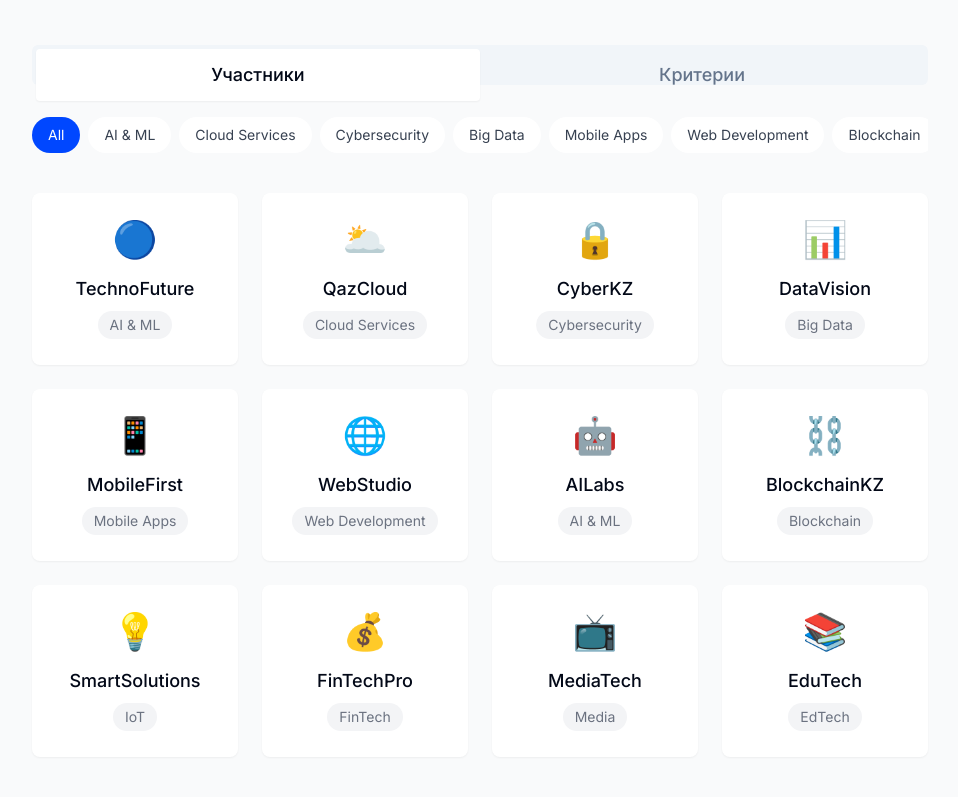
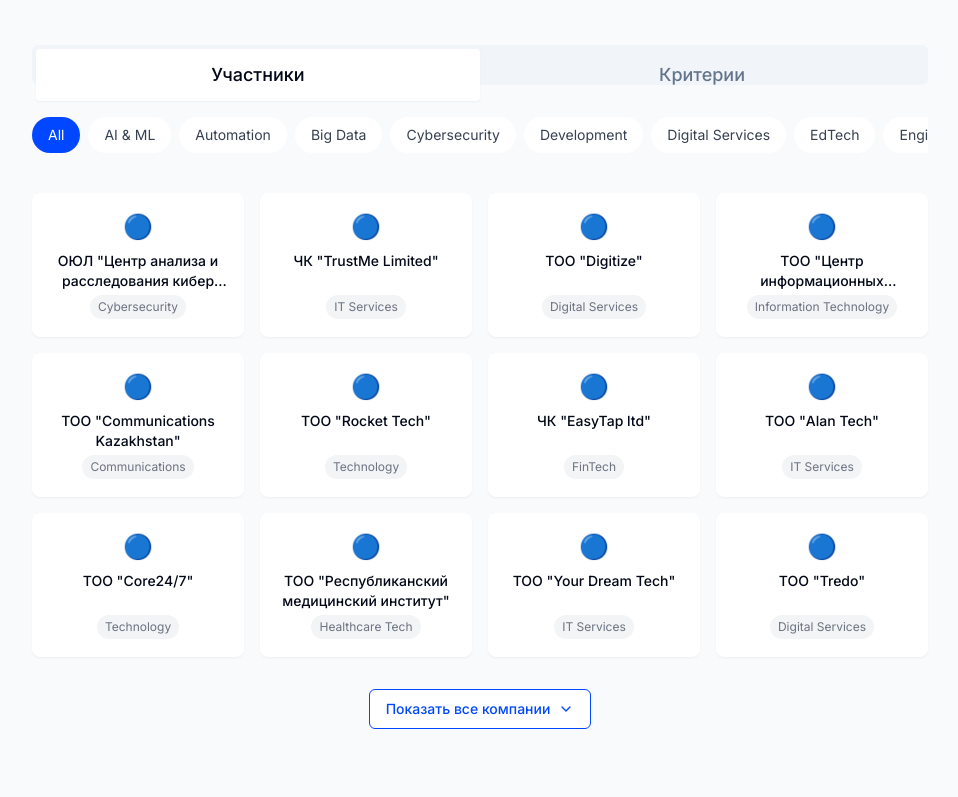
Before and after one commit to bibihabibi/qaztech-club-page, a React (Vite) app: page / in a window 1280 px wide. Shown: the part 923-1720 px from the top of the page, without its empty margins (160-1118 px from the left). Built offline with nearby package versions, Linux system fonts and the light colour scheme.

Commit message:
Refactor: Implement company list with button
Refactor the ClubSection to display company names with empty logos and a button to reveal the full list.

```diff
--- a/src/components/ClubSection.tsx
+++ b/src/components/ClubSection.tsx
@@ -1,52 +1,131 @@
 
 import React, { useState, useEffect } from 'react';
 import { Tabs, TabsContent, TabsList, TabsTrigger } from "@/components/ui/tabs";
+import { Button } from "@/components/ui/button";
 import { cn } from '@/lib/utils';
+import { ChevronDown, ChevronUp } from 'lucide-react';
 
-// Mock data for companies
+// Full list of companies
 const companies = [
-  { id: 1, name: 'TechnoFuture', category: 'AI & ML', logo: '🔵' },
-  { id: 2, name: 'QazCloud', category: 'Cloud Services', logo: '🌥️' },
-  { id: 3, name: 'CyberKZ', category: 'Cybersecurity', logo: '🔒' },
-  { id: 4, name: 'DataVision', category: 'Big Data', logo: '📊' },
-  { id: 5, name: 'MobileFirst', category: 'Mobile Apps', logo: '📱' },
-  { id: 6, name: 'WebStudio', category: 'Web Development', logo: '🌐' },
-  { id: 7, name: 'AILabs', category: 'AI & ML', logo: '🤖' },
-  { id: 8, name: 'BlockchainKZ', category: 'Blockchain', logo: '⛓️' },
-  { id: 9, name: 'SmartSolutions', category: 'IoT', logo: '💡' },
-  { id: 10, name: 'FinTechPro', category: 'FinTech', logo: '💰' },
-  { id: 11, name: 'MediaTech', category: 'Media', logo: '📺' },
-  { id: 12, name: 'EduTech', category: 'EdTech', logo: '📚' },
+  { id: 1, name: 'ОЮЛ "Центр анализа и расследования кибер атак"', category: 'Cybersecurity', logo: '🔵' },
+  { id: 2, name: 'ЧК "TrustMe Limited"', category: 'IT Services', logo: '🔵' },
+  { id: 3, name: 'ТОО "Digitize"', category: 'Digital Services', logo: '🔵' },
+  { id: 4, name: 'ТОО "Центр информационных отраслевых решений Интегро"', category: 'Information Technology', logo: '🔵' },
+  { id: 5, name: 'ТОО "Communications Kazakhstan"', category: 'Communications', logo: '🔵' },
+  { id: 6, name: 'ТОО "Rocket Tech"', category: 'Technology', logo: '🔵' },
+  { id: 7, name: 'ЧК "EasyTap ltd"', category: 'FinTech', logo: '🔵' },
+  { id: 8, name: 'ТОО "Alan Tech"', category: 'IT Services', logo: '🔵' },
+  { id: 9, name: 'ТОО "Core24/7"', category: 'Technology', logo: '🔵' },
+  { id: 10, name: 'ТОО "Республиканский медицинский институт"', category: 'Healthcare Tech', logo: '🔵' },
+  { id: 11, name: 'ТОО "Your Dream Tech"', category: 'IT Services', logo: '🔵' },
+  { id: 12, name: 'ТОО "Tredo"', category: 'Digital Services', logo: '🔵' },
+  { id: 13, name: 'ТОО "ТехКазак"', category: 'Technology', logo: '🔵' },
+  { id: 14, name: 'ТОО "Сайлет"', category: 'IT Services', logo: '🔵' },
+  { id: 15, name: 'ТОО "Akyl Solutions"', category: 'AI & ML', logo: '🔵' },
+  { id: 16, name: 'ТОО "City Innovation Проект AI Pradavan"', category: 'AI & ML', logo: '🔵' },
+  { id: 17, name: 'ТОО "Maxinum Consulting Group"', category: 'Consulting', logo: '🔵' },
+  { id: 18, name: 'ЧК "TargetAI Limited"', category: 'AI & ML', logo: '🔵' },
+  { id: 19, name: 'ТОО "Smart Parking Technologies"', category: 'IoT', logo: '🔵' },
+  { id: 20, name: 'ТОО "Proitivity"', category: 'IT Services', logo: '🔵' },
+  { id: 21, name: 'ТОО "Azimut Solutions"', category: 'IT Solutions', logo: '🔵' },
+  { id: 22, name: 'ТОО "Kramtech"', category: 'Technology', logo: '🔵' },
+  { id: 23, name: 'TOO "Ihs"', category: 'IT Services', logo: '🔵' },
+  { id: 24, name: 'ТОО "Элтекс Алатау"', category: 'Technology', logo: '🔵' },
+  { id: 25, name: 'ТОО "Интер Сервис"', category: 'Services', logo: '🔵' },
+  { id: 26, name: 'ТОО "Power Media"', category: 'Media', logo: '🔵' },
+  { id: 27, name: 'ТОО "ATI Projects"', category: 'IT Projects', logo: '🔵' },
+  { id: 28, name: 'ТОО "Tis-servise"', category: 'Services', logo: '🔵' },
+  { id: 29, name: 'ТОО "GreenDem"', category: 'Green Technology', logo: '🔵' },
+  { id: 30, name: 'ТОО "Цифровые налоговые технологии"', category: 'FinTech', logo: '🔵' },
+  { id: 31, name: 'ЧК "Al-Farabi Innovation Hub Ltd"', category: 'Innovation', logo: '🔵' },
+  { id: 32, name: 'ТОО "Arg Group Ltd"', category: 'IT Group', logo: '🔵' },
+  { id: 33, name: 'ТОО "Alta Telecom"', category: 'Telecommunications', logo: '🔵' },
+  { id: 34, name: 'ТОО "Aardvark"', category: 'Technology', logo: '🔵' },
+  { id: 35, name: 'ТОО "Смарт заправка"', category: 'IoT', logo: '🔵' },
+  { id: 36, name: 'ТОО "Aimi automation services"', category: 'Automation', logo: '🔵' },
+  { id: 37, name: 'ТОО "Ost Engineering"', category: 'Engineering', logo: '🔵' },
+  { id: 38, name: 'ТОО "ZeinetSSE"', category: 'IT Services', logo: '🔵' },
+  { id: 39, name: 'ТОО "Geometry"', category: 'Technology', logo: '🔵' },
+  { id: 40, name: 'ТОО "It-enterprise"', category: 'Enterprise IT', logo: '🔵' },
+  { id: 41, name: 'ТОО "Baiterek Engineering"', category: 'Engineering', logo: '🔵' },
+  { id: 42, name: 'ТОО "Big Dream Lab"', category: 'Innovation', logo: '🔵' },
+  { id: 43, name: 'ТОО "Digital geology"', category: 'Geo Tech', logo: '🔵' },
+  { id: 44, name: 'ЧК "iKapitalist Ltd"', category: 'FinTech', logo: '🔵' },
+  { id: 45, name: 'ТОО "Daedalus Mind Projects"', category: 'AI & ML', logo: '🔵' },
+  { id: 46, name: 'ТОО "RocketTech"', category: 'Technology', logo: '🔵' },
+  { id: 47, name: 'ТОО "Ag Tech"', category: 'AgriTech', logo: '🔵' },
+  { id: 48, name: 'ТОО "eCapital"', category: 'FinTech', logo: '🔵' },
+  { id: 49, name: 'ТОО "Kazprom avtomatika"', category: 'Automation', logo: '🔵' },
+  { id: 50, name: 'ТОО "Глобал Новиком"', category: 'IT Services', logo: '🔵' },
+  { id: 51, name: 'ТОО "Arta Software"', category: 'Software', logo: '🔵' },
+  { id: 52, name: 'ТОО "Ordagen ERP"', category: 'ERP Systems', logo: '🔵' },
+  { id: 53, name: 'Platma', category: 'FinTech', logo: '🔵' },
+  { id: 54, name: 'ТОО "Codiplay"', category: 'Software', logo: '🔵' },
+  { id: 55, name: 'Acf Pit', category: 'IT Services', logo: '🔵' },
+  { id: 56, name: 'ТОО "Alpha.Tech.Edu"', category: 'EdTech', logo: '🔵' },
+  { id: 57, name: 'ТОО "Апару"', category: 'IT Services', logo: '🔵' },
+  { id: 58, name: 'ТОО "Сункар МС"', category: 'Technology', logo: '🔵' },
+  { id: 59, name: 'ТОО "Formula three"', category: 'Technology', logo: '🔵' },
+  { id: 60, name: 'ТОО "Arlan SI"', category: 'IT Services', logo: '🔵' },
+  { id: 61, name: 'ТОО "Sheksiz Orta"', category: 'Technology', logo: '🔵' },
+  { id: 62, name: 'ТОО "EmAI"', category: 'AI & ML', logo: '🔵' },
+  { id: 63, name: 'ТОО "Обработка больших данных"', category: 'Big Data', logo: '🔵' },
+  { id: 64, name: 'ТОО "IBecSystems"', category: 'IT Systems', logo: '🔵' },
+  { id: 65, name: 'ТОО "Ids Robotics"', category: 'Robotics', logo: '🔵' },
+  { id: 66, name: 'ТОО "Edge-Apps"', category: 'Mobile Apps', logo: '🔵' },
+  { id: 67, name: 'ТОО "Группа Роботек"', category: 'Robotics', logo: '🔵' },
+  { id: 68, name: 'ТОО "Техноробот"', category: 'Robotics', logo: '🔵' },
+  { id: 69, name: 'ТОО "Ziz inc"', category: 'Technology', logo: '🔵' },
+  { id: 70, name: 'TOO "Time Tracker"', category: 'Software', logo: '🔵' },
+  { id: 71, name: 'ИП "Sb Dev"', category: 'Development', logo: '🔵' },
+  { id: 72, name: 'ТОО "Damumed"', category: 'Healthcare Tech', logo: '🔵' },
+  { id: 73, name: 'ТОО "Data Star"', category: 'Data Analytics', logo: '🔵' },
+  { id: 74, name: 'ТОО "Hyperoptic Q"', category: 'Technology', logo: '🔵' },
+  { id: 75, name: 'ТОО "Special Gear Kazakhstan"', category: 'Hardware', logo: '🔵' },
+  { id: 76, name: 'ТОО "Office-Expert.kz"', category: 'IT Services', logo: '🔵' },
+  { id: 77, name: 'ТОО "Sunrise Development"', category: 'Development', logo: '🔵' },
 ];
 
 // Categories for filtering
 const categories = [
   'All',
   'AI & ML',
-  'Cloud Services',
+  'Automation',
+  'Big Data',
   'Cybersecurity',
-  'Big Data',
+  'Development',
+  'Digital Services',
+  'EdTech',
+  'Engineering',
+  'Enterprise IT',
+  'FinTech',
+  'Healthcare Tech',
+  'Innovation',
+  'IoT',
+  'IT Services',
+  'IT Solutions',
+  'Media',
   'Mobile Apps',
-  'Web Development',
-  'Blockchain',
-  'IoT',
-  'FinTech',
-  'Media',
-  'EdTech',
+  'Robotics',
+  'Software',
+  'Technology',
+  'Telecommunications',
 ];
 
 const ClubSection: React.FC = () => {
   const [selectedCategory, setSelectedCategory] = useState('All');
-  const [filteredCompanies, setFilteredCompanies] = useState(companies);
+  const [filteredCompanies, setFilteredCompanies] = useState(companies.slice(0, 12));
   const [isVisible, setIsVisible] = useState(false);
+  const [showAllCompanies, setShowAllCompanies] = useState(false);
 
   useEffect(() => {
     if (selectedCategory === 'All') {
-      setFilteredCompanies(companies);
+      setFilteredCompanies(showAllCompanies ? companies : companies.slice(0, 12));
     } else {
-      setFilteredCompanies(companies.filter(company => company.category === selectedCategory));
+      const filtered = companies.filter(company => company.category === selectedCategory);
+      setFilteredCompanies(showAllCompanies ? filtered : filtered.slice(0, 12));
     }
-  }, [selectedCategory]);
+  }, [selectedCategory, showAllCompanies]);
 
   useEffect(() => {
     const observer = new IntersectionObserver(
@@ -69,6 +148,10 @@ const ClubSection: React.FC = () => {
       }
     };
   }, []);
+
+  const toggleShowAll = () => {
+    setShowAllCompanies(!showAllCompanies);
+  };
 
   return (
     <section id="club" className="py-20 bg-gray-50">
@@ -111,27 +194,48 @@ const ClubSection: React.FC = () => {
             </div>
 
             {/* Companies grid */}
-            <div className="grid grid-cols-1 sm:grid-cols-2 md:grid-cols-3 lg:grid-cols-4 gap-6">
+            <div className="grid grid-cols-2 sm:grid-cols-3 md:grid-cols-3 lg:grid-cols-4 gap-4">
               {filteredCompanies.map((company, index) => (
                 <div
                   key={company.id}
                   className={cn(
-                    "bg-white p-6 rounded-lg shadow-sm hover:shadow-md transition-all duration-300",
+                    "bg-white p-4 rounded-lg shadow-sm hover:shadow-md transition-all duration-300",
                     "transform hover:-translate-y-1 hover:border-qaztech-blue",
                     "border-2 border-transparent",
                     isVisible ? "opacity-100 translate-y-0" : "opacity-0 translate-y-10"
                   )}
                   style={{ transitionDelay: `${index * 50 + 300}ms` }}
                 >
-                  <div className="flex flex-col items-center text-center">
-                    <div className="text-4xl mb-4">{company.logo}</div>
-                    <h3 className="text-lg font-medium mb-2">{company.name}</h3>
-                    <span className="text-sm text-gray-500 px-3 py-1 bg-gray-100 rounded-full">
+                  <div className="flex flex-col items-center text-center h-full">
+                    <div className="text-2xl mb-2">{company.logo}</div>
+                    <h3 className="text-sm font-medium mb-1 line-clamp-2">{company.name}</h3>
+                    <span className="text-xs text-gray-500 px-2 py-1 bg-gray-100 rounded-full mt-auto">
                       {company.category}
                     </span>
                   </div>
                 </div>
               ))}
+            </div>
+
+            {/* Show more/less button */}
+            <div className="flex justify-center mt-8">
+              <Button
+                onClick={toggleShowAll}
+                variant="outline"
+                className="group flex items-center gap-2 border-qaztech-blue text-qaztech-blue hover:bg-qaztech-blue hover:text-white transition-all duration-300"
+              >
+                {showAllCompanies ? (
+                  <>
+                    Показать меньше
+                    <ChevronUp className="h-4 w-4 transition-transform group-hover:-translate-y-0.5" />
+                  </>
+                ) : (
+                  <>
+                    Показать все компании
+                    <ChevronDown className="h-4 w-4 transition-transform group-hover:translate-y-0.5" />
+                  </>
+                )}
+              </Button>
             </div>
           </TabsContent>
 
@@ -143,90 +247,78 @@ const ClubSection: React.FC = () => {
               <h3 className="text-xl font-bold mb-6 text-center">Критерии для вступления в Клуб</h3>
 
               <div className="space-y-8">
-                {/* Level 1 */}
+                {/* Point 1 */}
                 <div className="relative">
                   <div className="flex items-center">
                     <div className="flex items-center justify-center w-12 h-12 rounded-full bg-qaztech-blue text-white font-bold text-lg">
                       1
                     </div>
                     <div className="ml-4">
-                      <h4 className="text-lg font-semibold">Стартовый уровень</h4>
-                      <p className="text-gray-600">Годовой оборот до 300 млн тенге</p>
+                      <h4 className="text-lg font-semibold">Функционирование компании</h4>
+                      <p className="text-gray-600">– не менее 2 лет</p>
                     </div>
-                  </div>
-                  <div className="ml-6 pl-6 border-l-2 border-dashed border-qaztech-blue mt-4 mb-4">
-                    <ul className="space-y-3">
-                      <li className="flex items-center">
-                        <span className="w-2 h-2 bg-qaztech-blue rounded-full mr-2"></span>
-                        <span>Наличие технологического продукта или сервиса</span>
-                      </li>
-                      <li className="flex items-center">
-                        <span className="w-2 h-2 bg-qaztech-blue rounded-full mr-2"></span>
-                        <span>Минимум 1 год на рынке</span>
-                      </li>
-                      <li className="flex items-center">
-                        <span className="w-2 h-2 bg-qaztech-blue rounded-full mr-2"></span>
-                        <span>Команда от 5 сотрудников</span>
-                      </li>
-                    </ul>
                   </div>
                 </div>
 
-                {/* Level 2 */}
+                {/* Point 2 */}
                 <div className="relative">
                   <div className="flex items-center">
                     <div className="flex items-center justify-center w-12 h-12 rounded-full bg-qaztech-blue text-white font-bold text-lg">
                       2
                     </div>
                     <div className="ml-4">
-                      <h4 className="text-lg font-semibold">Средний уровень</h4>
-                      <p className="text-gray-600">Годовой оборот от 300 млн до 1 млрд тенге</p>
+                      <h4 className="text-lg font-semibold">Средний годовой оборот компании</h4>
                     </div>
                   </div>
                   <div className="ml-6 pl-6 border-l-2 border-dashed border-qaztech-blue mt-4 mb-4">
-                    <ul className="space-y-3">
-                      <li className="flex items-center">
-                        <span className="w-2 h-2 bg-qaztech-blue rounded-full mr-2"></span>
-                        <span>Устойчивая бизнес-модель</span>
+                    <ul className="space-y-4">
+                      <li className="flex items-start">
+                        <span className="w-2 h-2 bg-qaztech-blue rounded-full mr-2 mt-2"></span>
+                        <span><span className="font-medium">до 300 млн тг в год</span> - повышение совокупного дохода участников, нетворкинг и партнерства в клубе, участие в диалоговых площадках tech-to-gov</span>
                       </li>
-                      <li className="flex items-center">
-                        <span className="w-2 h-2 bg-qaztech-blue rounded-full mr-2"></span>
-                        <span>Минимум 2 года на рынке</span>
+                      <li className="flex items-start">
+                        <span className="w-2 h-2 bg-qaztech-blue rounded-full mr-2 mt-2"></span>
+                        <span><span className="font-medium">300 млн тг и выше в год</span> - прямые переговоры с руководством крупных предприятий, специальные программы развития, участие в профильных группах</span>
                       </li>
-                      <li className="flex items-center">
-                        <span className="w-2 h-2 bg-qaztech-blue rounded-full mr-2"></span>
-                        <span>Команда от 15 сотрудников</span>
+                      <li className="flex items-start">
+                        <span className="w-2 h-2 bg-qaztech-blue rounded-full mr-2 mt-2"></span>
+                        <span><span className="font-medium">1 млрд тг и выше в год</span> - участие в Совете по технологической политике, периодические встречи с руководством Правительства, системные решения</span>
                       </li>
                     </ul>
                   </div>
                 </div>
 
-                {/* Level 3 */}
+                {/* Points 3-5 */}
                 <div className="relative">
                   <div className="flex items-center">
                     <div className="flex items-center justify-center w-12 h-12 rounded-full bg-qaztech-blue text-white font-bold text-lg">
                       3
                     </div>
                     <div className="ml-4">
-                      <h4 className="text-lg font-semibold">Продвинутый уровень</h4>
-                      <p className="text-gray-600">Годовой оборот свыше 1 млрд тенге</p>
+                      <p className="text-gray-600">Соответствие ОКЭДу (торговля, е-commerce, научная организация и др.)</p>
                     </div>
                   </div>
-                  <div className="ml-6 pl-6 border-l-2 border-transparent mt-4">
-                    <ul className="space-y-3">
-                      <li className="flex items-center">
-                        <span className="w-2 h-2 bg-qaztech-blue rounded-full mr-2"></span>
-                        <span>Лидерская позиция на рынке</span>
-                      </li>
-                      <li className="flex items-center">
-                        <span className="w-2 h-2 bg-qaztech-blue rounded-full mr-2"></span>
-                        <span>Узнаваемый бренд</span>
-                      </li>
-                      <li className="flex items-center">
-                        <span className="w-2 h-2 bg-qaztech-blue rounded-full mr-2"></span>
-                        <span>Международное присутствие (опционально)</span>
-                      </li>
-                    </ul>
+                </div>
+
+                <div className="relative">
+                  <div className="flex items-center">
+                    <div className="flex items-center justify-center w-12 h-12 rounded-full bg-qaztech-blue text-white font-bold text-lg">
+                      4
+                    </div>
+                    <div className="ml-4">
+                      <p className="text-gray-600">70% выручки от приоритетного ОКЭД</p>
+                    </div>
+                  </div>
+                </div>
+
+                <div className="relative">
+                  <div className="flex items-center">
+                    <div className="flex items-center justify-center w-12 h-12 rounded-full bg-qaztech-blue text-white font-bold text-lg">
+                      5
+                    </div>
+                    <div className="ml-4">
+                      <p className="text-gray-600">Наличие не менее 3 рекомендаций по выполненным проектам по заявленным ОКЭДам</p>
+                    </div>
                   </div>
                 </div>
               </div>
```
